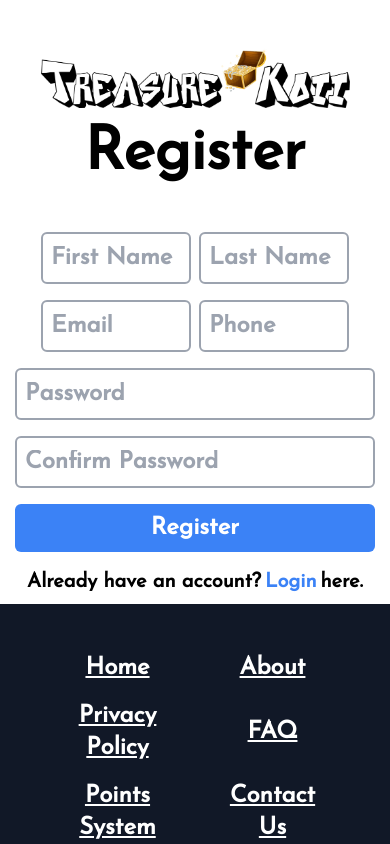
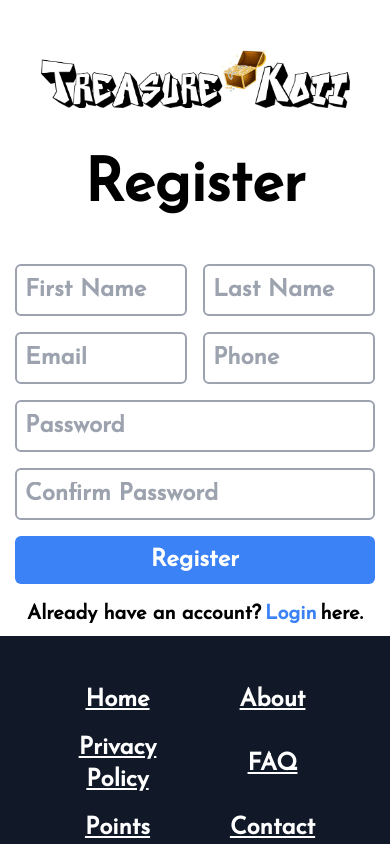
Before and after one commit to mehedikhan72/TreasureKoii-Client, a React (Create React App) app: page /register in a window 390 px wide. Shown: the top 844 px of the page. Built offline with nearby package versions, Linux system fonts and the light colour scheme; a web font is replaced by a local one.

Commit message:
improved some styles

```diff
--- a/src/index.css
+++ b/src/index.css
@@ -60,6 +60,6 @@
 	}
 
 	.my-input-field {
-		@apply border-2 border-gray-400 rounded-md p-2 m-2 w-[150px] sm:w-[200px] md:w-[250px] lg:w-[300px] font-bold text-2xl;
+		@apply border-2 border-gray-400 rounded-md p-2 m-2 w-[172px] sm:w-[200px] md:w-[250px] lg:w-[300px] font-bold text-2xl;
 	}
 }
--- a/src/pages/Login.tsx
+++ b/src/pages/Login.tsx
@@ -29,7 +29,7 @@ const Login: React.FC = () => {
 			</div>
 
 			<div className="flex flex-col justify-center items-center gap-10 flex-1">
-				<div className="text-6xl font-extrabold">Login</div>
+				<div className="text-6xl font-extrabold pt-8">Login</div>
 
 				<form onSubmit={loginUser} className="flex flex-col justify-center items-center gap-2 w-4/6">
 					{message && <p className="text-1 text-red-500">{message}</p>}
--- a/src/pages/Register.tsx
+++ b/src/pages/Register.tsx
@@ -77,11 +77,11 @@ const Register: React.FC = () => {
 			</div>
 
 			<div className="flex flex-col justify-center items-center gap-10 flex-1">
-				<div className="text-6xl font-extrabold">Register</div>
+				<div className="text-6xl font-extrabold pt-8">Register</div>
 
 				<form onSubmit={handleSubmit} className="flex flex-col items-center">
 					{message && <p className="text-1 text-red-500">{message}</p>}
-					<div className="flex gap-2">
+					<div className="flex justify-between gap-2 w-full">
 						<input
 							type="text"
 							name="firstName"
@@ -100,7 +100,7 @@ const Register: React.FC = () => {
 						/>
 					</div>
 
-					<div className="flex gap-2">
+					<div className="flex justify-between w-full gap-2">
 						<input
 							type="email"
 							name="email"
```
